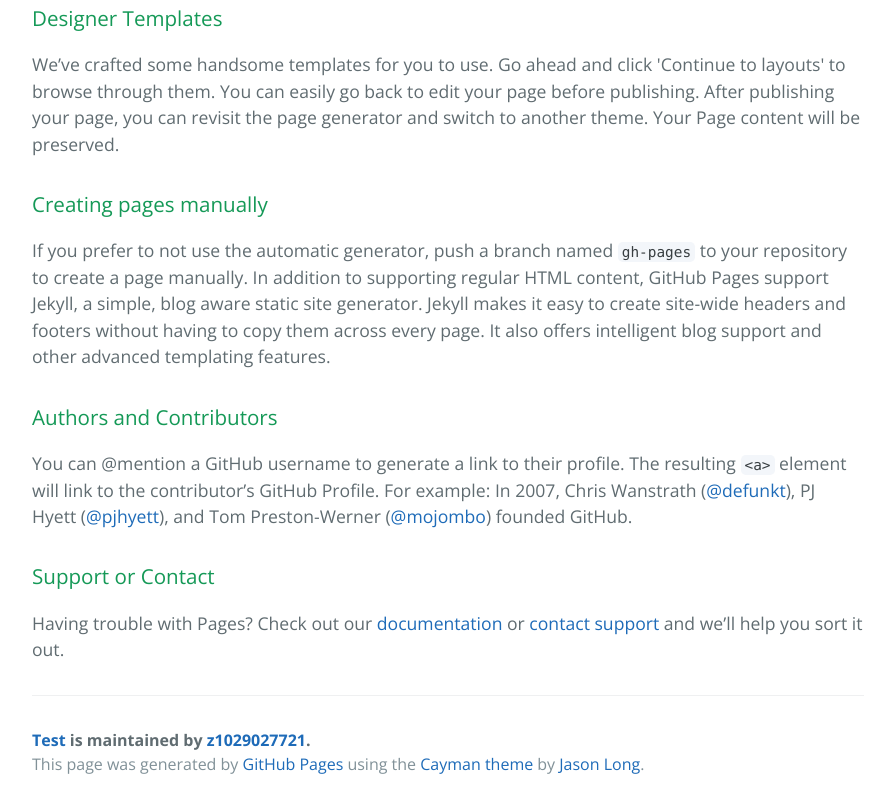
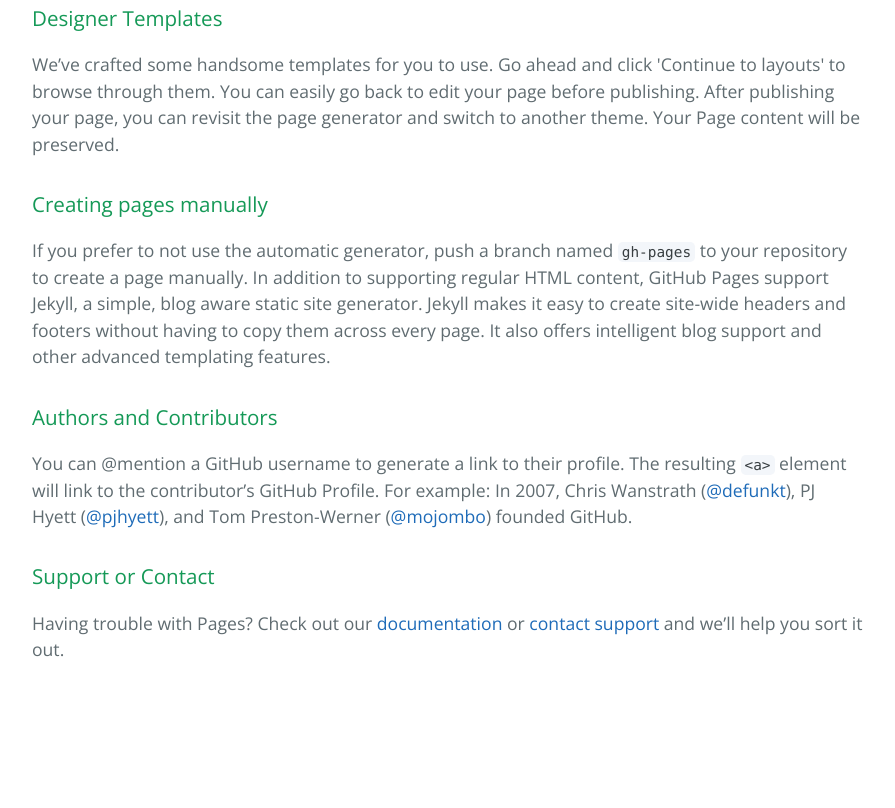
Before and after one commit to Wanghonghong123/test, a plain HTML site: page index.html in a window 1280 px wide. Shown: the part 598-1406 px from the top of the page, without its empty margins (192-1087 px from the left). After the commit the page ends 1310 px from the top, so only its background shows below. Drawn offline with nearby package versions, Linux system fonts and the light colour scheme.

Commit message:
Update index.html

```diff
--- a/index.html
+++ b/index.html
@@ -35,11 +35,7 @@
 <a id="support-or-contact" class="anchor" href="#support-or-contact" aria-hidden="true"><span aria-hidden="true" class="octicon octicon-link"></span></a>Support or Contact</h3>
 <p>Having trouble with Pages? Check out our <a href="https://help.github.com/pages">documentation</a> or <a href="https://github.com/contact">contact support</a> and we’ll help you sort it out.</p>
 
-      <footer class="site-footer">
-        <span class="site-footer-owner"><a href="https://github.com/z1029027721/test">Test</a> is maintained by <a href="https://github.com/z1029027721">z1029027721</a>.</span>
 
-        <span class="site-footer-credits">This page was generated by <a href="https://pages.github.com">GitHub Pages</a> using the <a href="https://github.com/jasonlong/cayman-theme">Cayman theme</a> by <a href="https://twitter.com/jasonlong">Jason Long</a>.</span>
-      </footer>
 
     </section>
 
```
